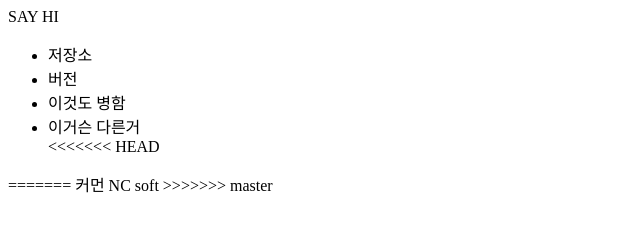
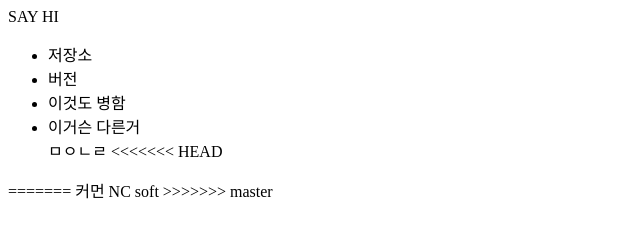
Before and after one commit to Hedsw/Opentutorials_git_yunhyeok, a plain HTML site: page index.html in a window 1280 px wide. Shown: the whole page, without its empty margins (0-640 px from the left). Drawn offline with Linux system fonts and the light colour scheme.

```diff
--- a/index.html
+++ b/index.html
@@ -9,7 +9,7 @@
       <li>버전</li>
       <li> 이것도 병함</li>
       <li>이거슨 다른거</li>
-
+ㅁㅇㄴㄹ
 <<<<<<< HEAD
     </ul>
   </body>
```
